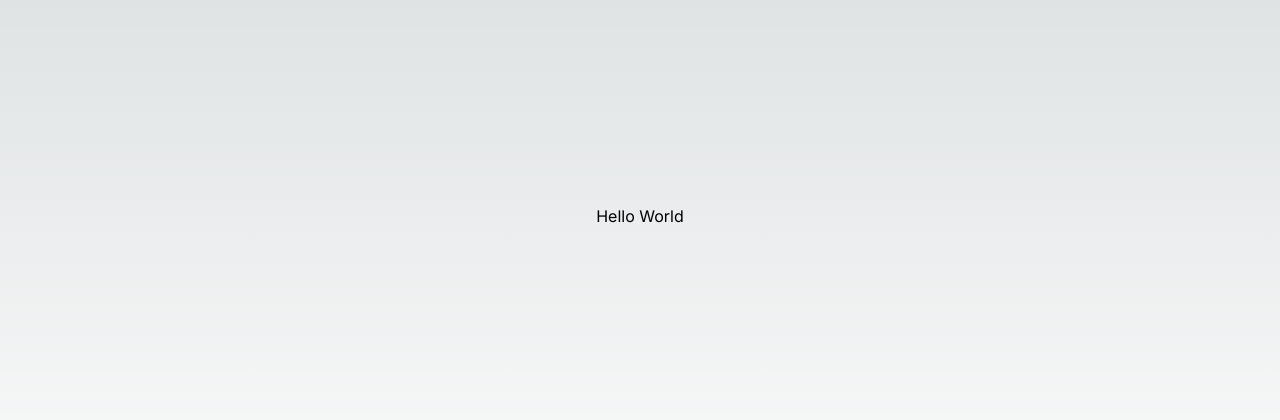
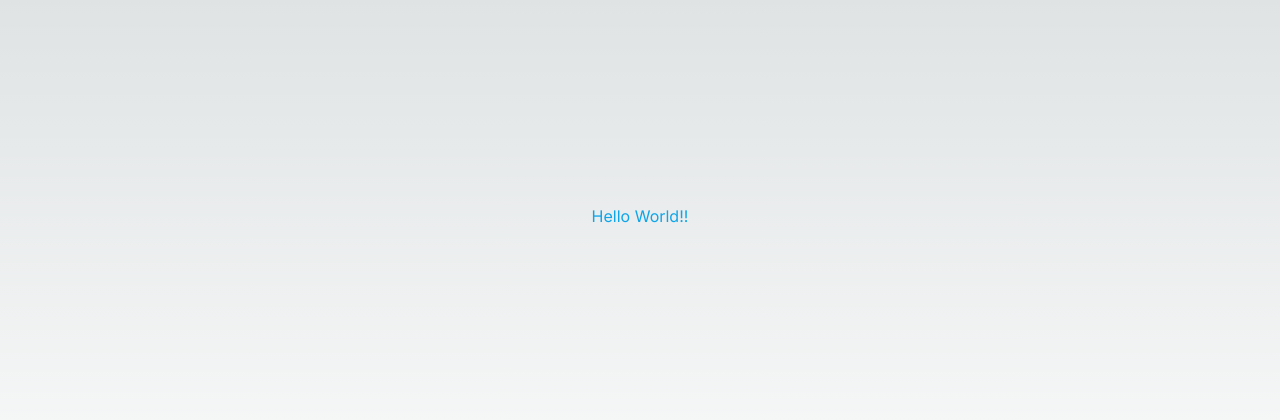
Before and after one commit to Eddie-Kuo/intellicourse-ai, a Next.js app: page / in a window 1280 px wide. Shown: the part 184-604 px from the top of the page. Built offline with nearby package versions, Linux system fonts and the light colour scheme.

Commit message:
init prettier tailwind sorting class config

```diff
--- /dev/null
+++ b/prettier.config.js
@@ -0,0 +1,3 @@
+module.exports = {
+  plugins: ['prettier-plugin-tailwindcss']
+};
--- a/src/app/page.tsx
+++ b/src/app/page.tsx
@@ -1,9 +1,7 @@
-import Image from "next/image";
-
 export default function Home() {
   return (
-    <div className="h-screen justify-center items-center flex">
-      <p>Hello World</p>
+    <div className="flex h-screen items-center justify-center">
+      <p className="text-sky-500">Hello World!!</p>
     </div>
   );
 }
```
Also changed, not shown: package.json (+7 -5 lines), 1 other file (tests, documents, lock files or other folders).
